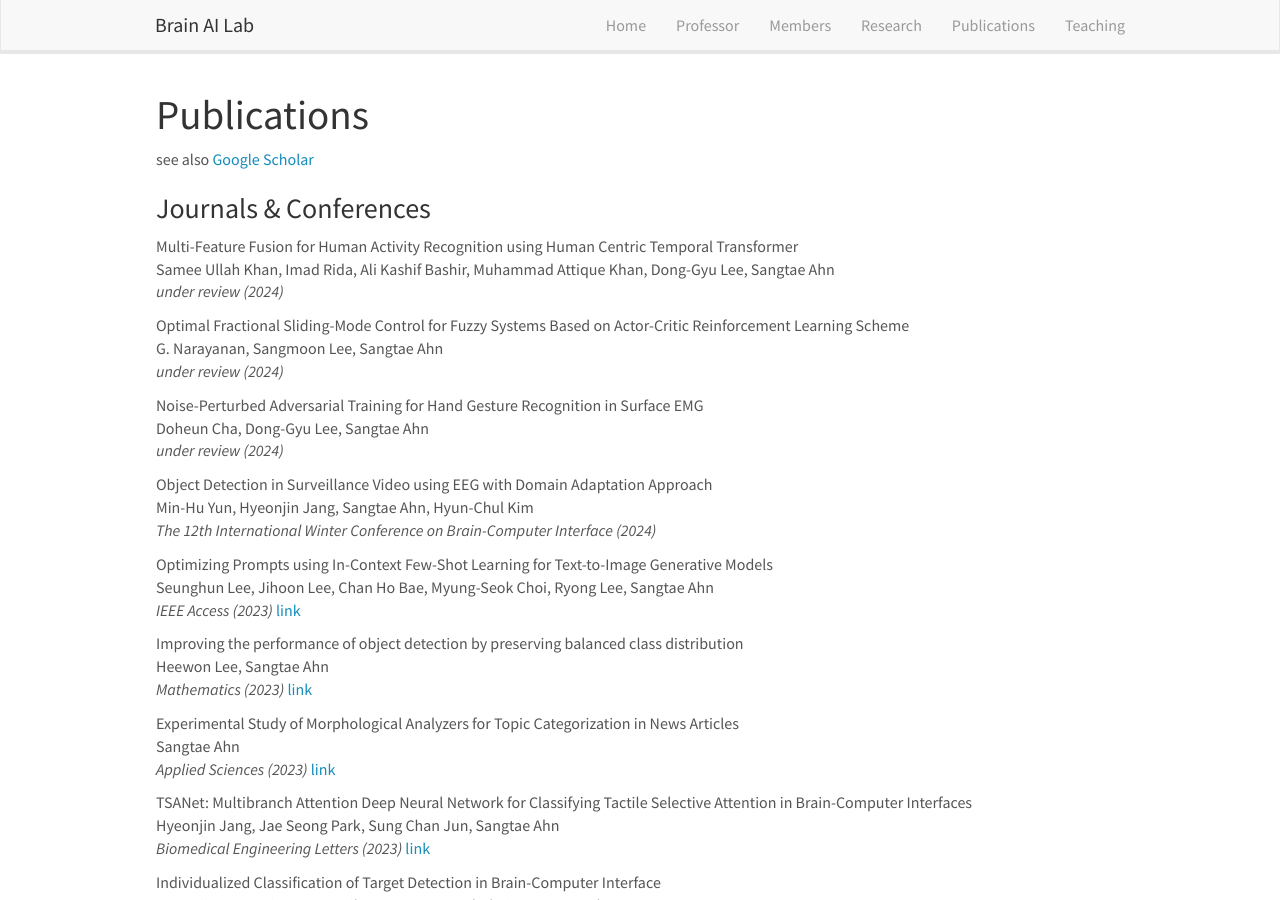
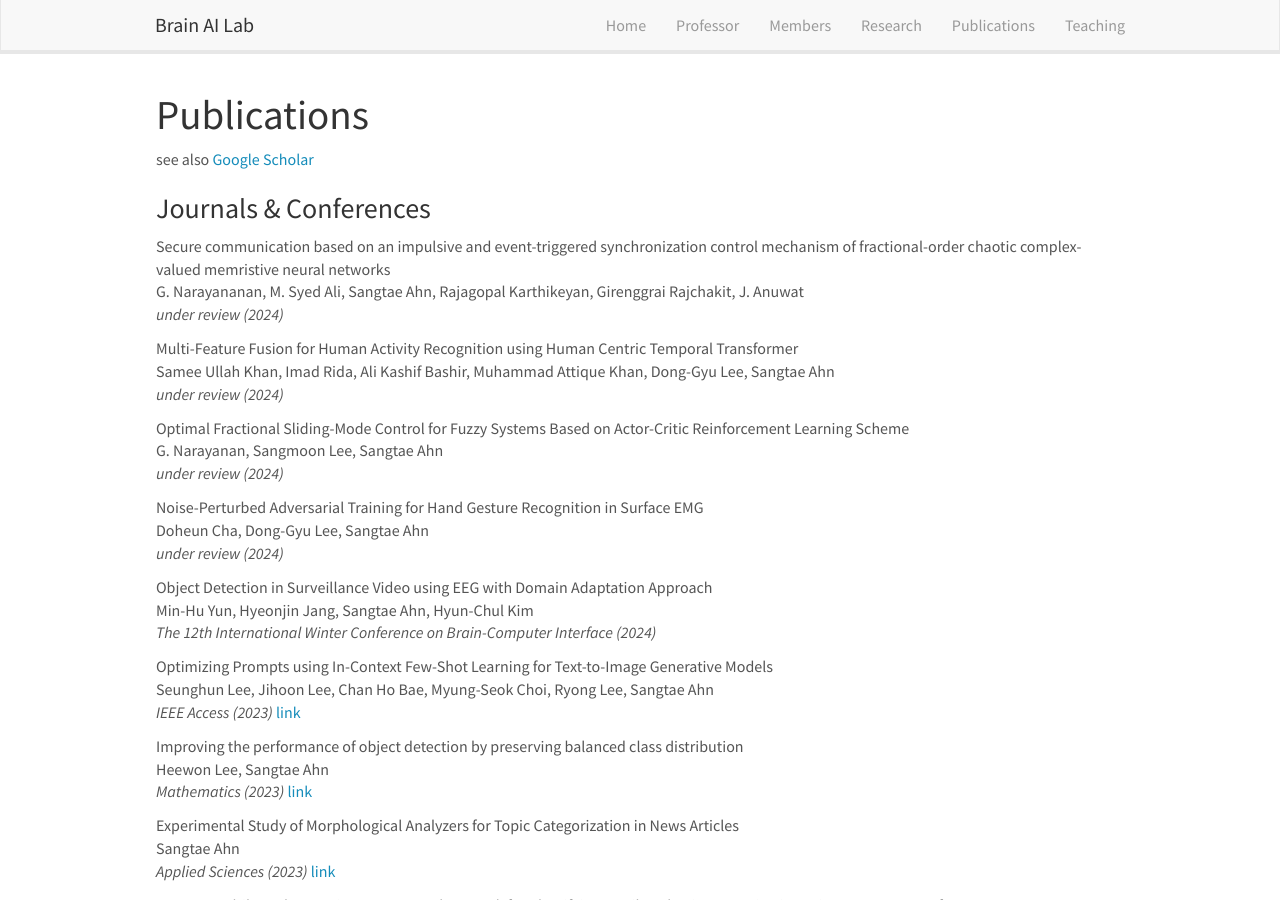
Before and after one commit to KNU-BrainAI/knu-brainai.github.io, a Jekyll site: the page built from _pages/publications.md, in a window 1280 px wide and 900 px high. Built offline with Jekyll 4.4.1, drawn with Linux system fonts in a browser that asks for light colours; nearby versions of some CDN libraries.

Commit message:
Update publist.yml

```diff
--- a/_data/publist.yml
+++ b/_data/publist.yml
@@ -1,3 +1,7 @@
+- title: "Secure communication based on an impulsive and event-triggered synchronization control mechanism of fractional-order chaotic complex-valued memristive neural networks"
+  authors: G. Narayananan, M. Syed Ali, Sangtae Ahn, Rajagopal Karthikeyan, Girenggrai Rajchakit, J. Anuwat
+  journal: under review (2024)
+
 - title: "Multi-Feature Fusion for Human Activity Recognition using Human Centric Temporal Transformer"
   authors: Samee Ullah Khan, Imad Rida, Ali Kashif Bashir, Muhammad Attique Khan, Dong-Gyu Lee, Sangtae Ahn
   journal: under review (2024)
```
